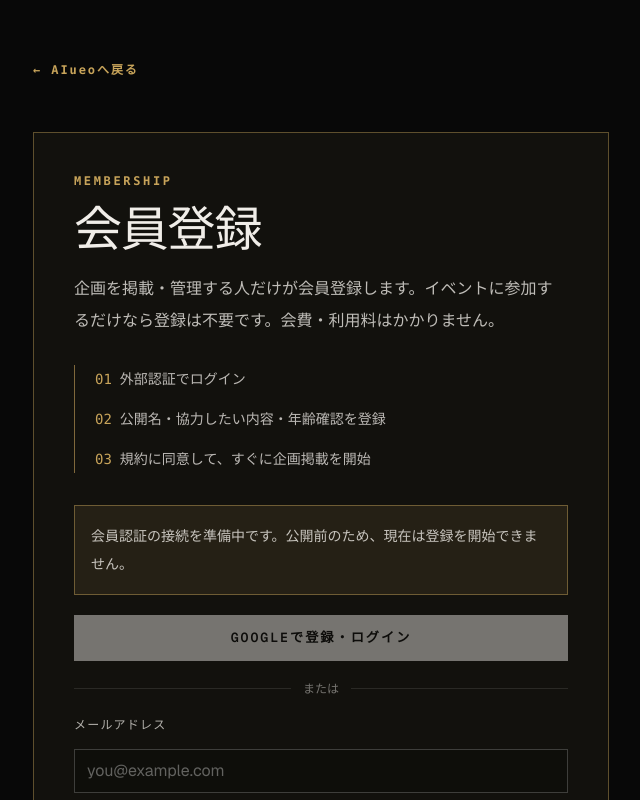
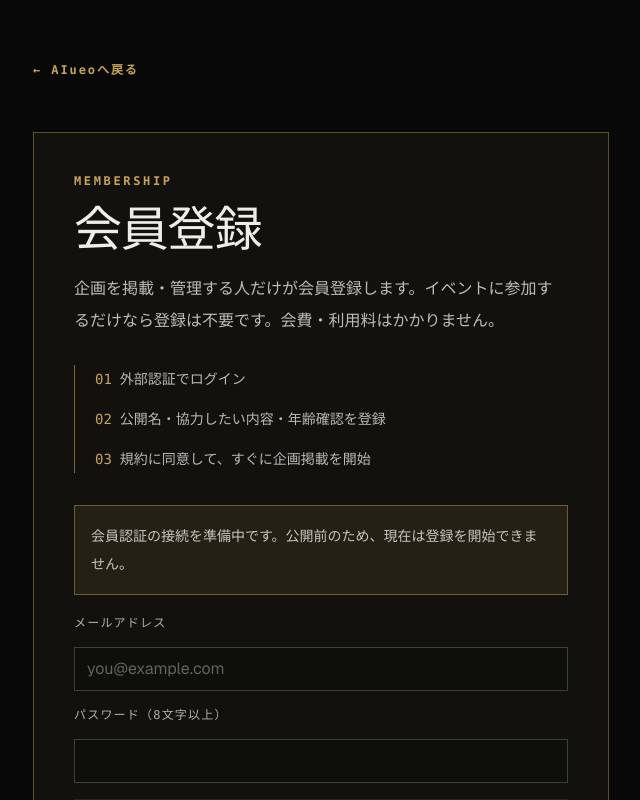
Before and after one commit to rahiseko-alt/AIueo-LP, a Next.js app: page /register in a window 1280 px wide. Shown: the top 800 px of the page, without its empty margins (319-959 px from the left). Built offline with nearby package versions, Linux system fonts and the light colour scheme.

Commit message:
fix: hide unavailable Google sign-in

```diff
--- a/src/components/register-form.tsx
+++ b/src/components/register-form.tsx
@@ -14,13 +14,6 @@ export function RegisterForm() {
   const [code, setCode] = useState('');
   const [notice, setNotice] = useState<string | null>(null);
   const [isWorking, setIsWorking] = useState(false);
-
-  async function signInWithGoogle() {
-    if (!configured) return;
-    setIsWorking(true); setNotice(null);
-    const { error } = await createAuthClient().signIn.social({ provider: 'google', callbackURL: '/member/profile' });
-    if (error) { setNotice(`Google認証を開始できませんでした: ${error.message}`); setIsWorking(false); }
-  }
 
   async function sendVerificationCode() {
     if (!configured || !email) return false;
@@ -84,8 +77,6 @@ export function RegisterForm() {
   return <div className="mt-8 space-y-5">
     {!configured && <p className="border border-[#c8a45a]/45 bg-[#c8a45a]/10 p-4 text-sm leading-7 text-[rgba(240,237,232,0.8)]">会員認証の接続を準備中です。公開前のため、現在は登録を開始できません。</p>}
     {screen === 'credentials' ? <>
-      <button type="button" disabled={!configured || isWorking} onClick={signInWithGoogle} className="btn-solid w-full disabled:cursor-not-allowed disabled:opacity-45">Googleで登録・ログイン</button>
-      <div className="flex items-center gap-3 text-xs text-[rgba(240,237,232,0.45)]"><span className="h-px flex-1 bg-white/10" />または<span className="h-px flex-1 bg-white/10" /></div>
       <form onSubmit={submitCredentials} className="space-y-4">
         <label className="block font-mono text-xs tracking-[0.1em] text-[rgba(240,237,232,0.72)]" htmlFor="register-email">メールアドレス</label>
         <input id="register-email" type="email" required value={email} onChange={(event) => setEmail(event.target.value)} placeholder="you@example.com" className="min-h-11 w-full border border-white/20 bg-black/20 px-3 text-base outline-none transition-colors placeholder:text-white/35 focus:border-[#c8a45a]" />
```
